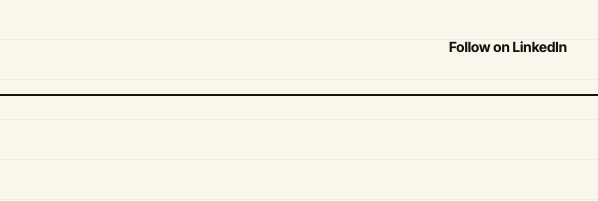
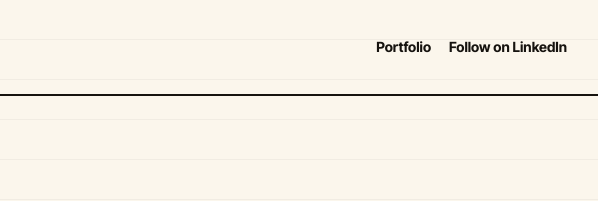
Before and after one commit to akbar-ai-labs/akbar-ai-labs.github.io, a plain HTML site: page index.html in a window 1280 px wide. Shown: the top 201 px of the page, 499-1097 px from the left. Drawn offline with Linux system fonts and the light colour scheme.

Commit message:
Add Portfolio link to the header of every page

```diff
--- a/index.html
+++ b/index.html
@@ -15,7 +15,7 @@
 <body>
 <header><div class="wrap">
   <a class="sig" href="https://www.linkedin.com/in/akbar-ahmed-khan/"><img src="assets/akbar.jpg" alt="Akbar Ahmed Khan"><span><b>Akbar Ahmed Khan</b><small>Engineer · AI Product Builder</small></span></a>
-  <nav><a href="https://www.linkedin.com/in/akbar-ahmed-khan/">Follow on LinkedIn</a></nav>
+  <nav><a href="https://akbarahmedkhan.com">Portfolio</a><a href="https://www.linkedin.com/in/akbar-ahmed-khan/">Follow on LinkedIn</a></nav>
 </div></header>
 <main><div class="wrap">
   <span class="lbl">hi, I'm Akbar ↓</span>
```
Also changed, not shown: kits/agent-readiness/index.html (+1 -1 lines), kits/ai-feature-scorecard/index.html (+1 -1 lines), kits/ai-feature-test/index.html (+1 -1 lines), kits/ai-progress-steps/index.html (+1 -1 lines), kits/ai-toolkit/index.html (+1 -1 lines), kits/ai-uncertainty-copy/index.html (+1 -1 lines), kits/chat-or-button/index.html (+1 -1 lines), kits/claude-md-starter/index.html (+1 -1 lines), kits/claude-product-project/index.html (+1 -1 lines), kits/definition-of-done/index.html (+1 -1 lines), kits/prd-reviewer/index.html (+1 -1 lines), kits/ui-self-review/index.html (+1 -1 lines), kits/watch-a-user/index.html (+1 -1 lines).
